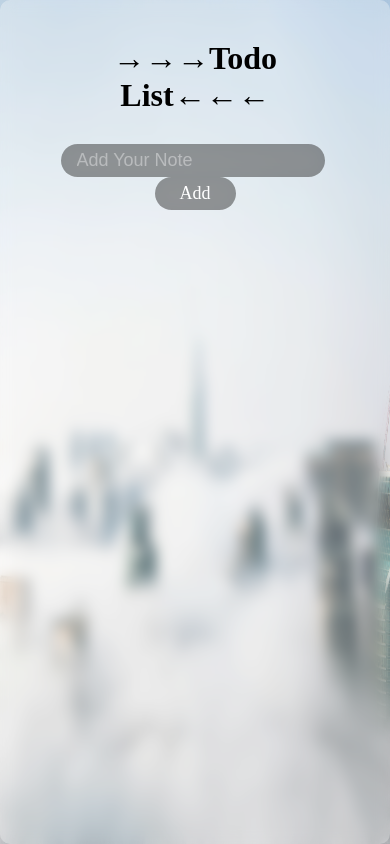
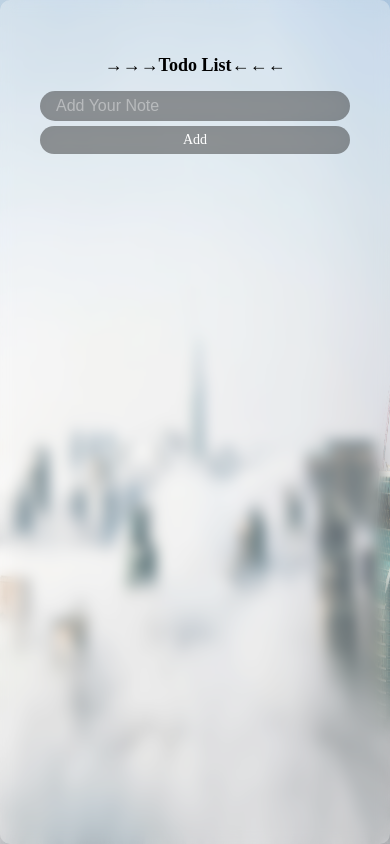
Before and after one commit to hariomsharmacse/Todo_newList, a plain HTML site: page index.html in a window 390 px wide. Drawn offline with Linux system fonts and the light colour scheme.

Commit message:
Update style.css

```diff
--- a/style.css
+++ b/style.css
@@ -30,6 +30,7 @@ body{
     background-color: rgba(255, 255, 255, 0.315);
     backdrop-filter: blur(7px);
     border-radius: 10px;
+    overflow-y: auto;
 }
 
 #btn{
@@ -113,3 +114,21 @@ input::placeholder{
     border: none;
     background-color: transparent;
 }
+
+@media (max-width:500px){
+    #title{
+       font-size: 18px;
+       margin: 15px;
+    }
+
+    #input_text{
+  font-size: 16px;
+  width: 100%;
+    }
+
+    #btn{
+        font-size: 14px;
+        margin-top: 5px;
+        width: 100%;
+    }
+}
```
